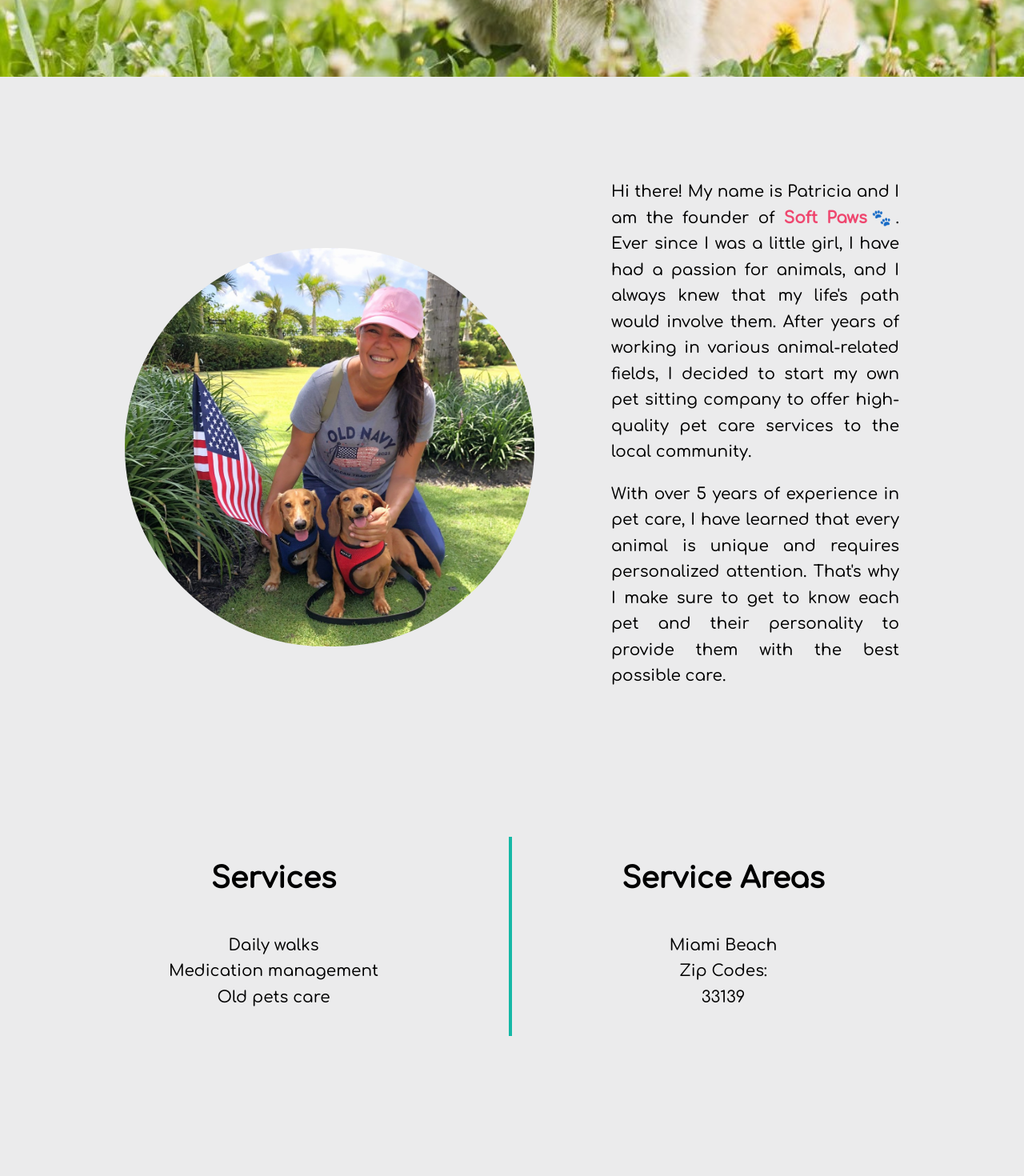
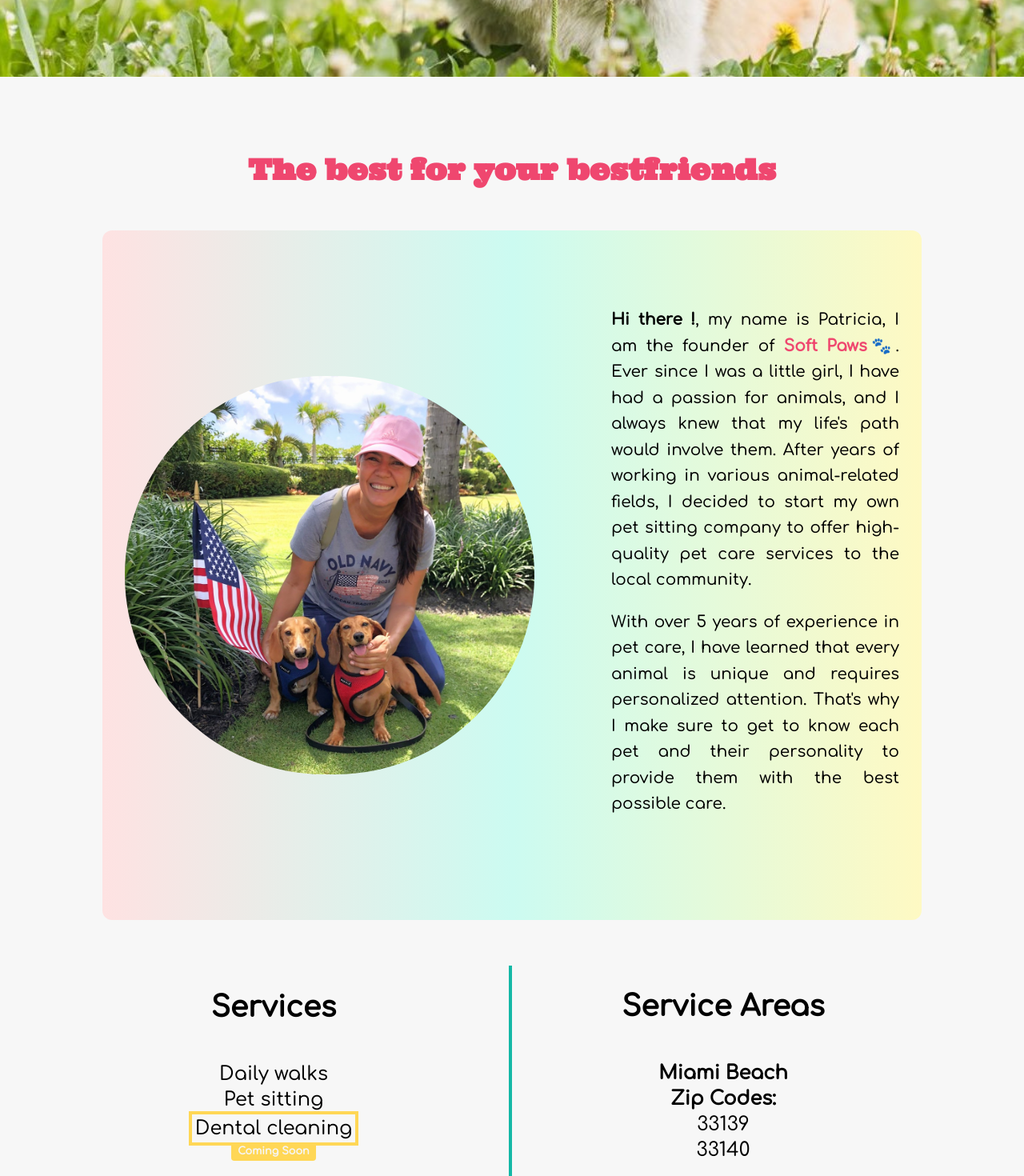
Before and after one commit to eme-eleuce/pet-care, a Next.js app: page / in a window 1280 px wide. Shown: the part 760-2230 px from the top of the page at 80% size. Built offline with nearby package versions, Linux system fonts and the light colour scheme.

Commit message:
my changes5

```diff
--- a/src/components/About.jsx
+++ b/src/components/About.jsx
@@ -4,23 +4,31 @@ import Logo1 from '../photos/foto1.jpg';
 
 const About = () => {
   return (
-    <div id='about' className="relative w-full  pb-7 md:pt-10 md:pb-4 mt-10">
-  <div className=" relative mx-auto md:mx-[8rem] flex px-7 md:py-24 py-[1rem] md:flex-row flex-col items-center">
+    <div id='about' className="relative w-full  pb-7 md:pt-10 md:pb-4 mt-10 ">
+      <h1 className='font-bold text-4xl mb-4 py-10 mt-6 text-center font-dos text-[#ef476f]'>
+    The best for your bestfriends
+  </h1>
+  <div>
+
+  <div className=" relative mx-auto md:mx-[8rem] flex px-7 md:py-24 py-[1rem] md:flex-row flex-col items-center bg-gradient-to-r from-red-100 via-teal-100 to-yellow-100 rounded-xl">
+
     <div className="lg:max-w-lg lg:w-full md:w-1/2 w-5/6 mb-10 md:mb-0">
     <Image src={Logo1} className='w-full h-full rounded-full' alt='/'/>
     </div>
-    <div className="lg:flex-grow md:w-1/2 lg:pl-24 md:pl-16 flex flex-col md:items-start md:text-left items-center text-center text-xl md:text-xl">
+    <div className="lg:flex-grow md:w-1/2 lg:pl-24 md:pl-16 flex flex-col md:items-start md:text-left items-center text-center text-xl md:text-xl ">
       {/*<h1 class="title-font sm:text-4xl text-3xl mb-4 font-medium text-gray-900">Before they sold out
 
       </h1> */}
-      <p className="mb-5 leading-relaxed text-justify">Hi there! My name is Patricia and I am the founder of <a className='text-[#ef476f] font-extrabold'>Soft Paws</a>🐾. Ever since I was a little girl, I have had a passion for animals, and I always knew that my life&apos;s path would involve them. After years of working in various animal-related fields, I decided to start my own pet sitting company to offer high-quality pet care services to the local community. </p>
+      <p className="mb-5 leading-relaxed text-justify  "> <a className='font-bold'>Hi there !</a>, my name is Patricia, I am the founder of <a className='text-[#ef476f] font-extrabold'>Soft Paws</a>🐾. Ever since I was a little girl, I have had a passion for animals, and I always knew that my life&apos;s path would involve them. After years of working in various animal-related fields, I decided to start my own pet sitting company to offer high-quality pet care services to the local community. </p>
       <p className='mb-8 leading-relaxed text-justify'>With over 5 years of experience in pet care, I have learned that every animal is unique and requires personalized attention. That&apos;s why I make sure to get to know each pet and their personality to provide them with the best possible care.</p>
       <div className="flex justify-center">
         {/*<button class="inline-flex text-white bg-green-500 border-0 py-2 px-6 focus:outline-none hover:bg-green-600 rounded text-lg">Button</button>
         <button class="ml-4 inline-flex text-gray-700 bg-gray-100 border-0 py-2 px-6 focus:outline-none hover:bg-gray-200 rounded text-lg">Button</button> */}
+
       </div>
     </div>
   </div>
+</div>
 </div>
   )
 }
--- a/src/components/Footer.jsx
+++ b/src/components/Footer.jsx
@@ -5,10 +5,10 @@ import { ImWhatsapp } from 'react-icons/im';
 
 const Footer = () => {
   return (
-    <footer className="px-6 mt-8">
-  <div className="container px-10 py-8 mx-auto flex items-center sm:flex-row flex-col border-t-4 border-teal-500">
+    <footer className="px-4 md:px-6 mt-8">
+  <div className="container md:px-10 px-4 py-8 mx-auto flex items-center sm:flex-row flex-col border-t-4 border-teal-500">
 
-    <h1 className='flex text-2xl md:text-3xl md:ml-10 font-dos'>
+    <h1 className='flex text-2xl md:text-3xl md:ml-10 font-dos text-[#ef476f]'>
                         <Link href='/'>
                        SoftPaws PetCare🐾
                        </Link>
--- a/src/components/Hero.jsx
+++ b/src/components/Hero.jsx
@@ -59,6 +59,9 @@ const Hero = ({ slides }) => {
         );
     })}
     </div>
+    <div className='absolute justify-center text-center mt-[36rem] lg:mt-[34.5rem] md:mt-[34rem] text-[#f13a64] cursor-pointer font-dos text-3xl md:text-5xl'>
+    <a className="md:bg-[#f7f7f7] rounded-md text-center p-2">The best for your bestfriends</a>
+    </div>
     </div>
   );
 };
--- a/src/components/Mission.jsx
+++ b/src/components/Mission.jsx
@@ -23,15 +23,15 @@ const Mission = () => {
     </div>
   </div>
 </section>
-<div class="container  py-6 mx-auto items-center justify-center">
-<div class="flex text-center mb-16 items-center justify-center">
-<a href="#_" class="relative   inline-block  md:px-[7rem] px-20 md:py-8 py-6 overflow-hidden text-rose-600 rounded-lg  group">
-<span class="absolute top-0 left-0 w-[16rem] h-[16rem] -mt-10 -ml-6 transition-all duration-700 bg-[#EE4266] rounded-full blur-md ease"></span>
-<span class="absolute inset-0 w-full h-full transition duration-700 group-hover:rotate-180 ease">
-<span class="absolute bottom-0 left-0 w-[16rem] h-[16rem] -ml-7 bg-teal-500 rounded-full blur-md"></span>
-<span class="absolute bottom-0 right-0 w-[16rem] h-[16rem] -mr-20 bg-[#ffda61] rounded-full blur-md"></span>
+<div className="container  py-6 mx-auto items-center justify-center">
+<div className="flex text-center mb-16 items-center justify-center">
+<a href="#_" className="relative   inline-block  md:px-[7rem] px-20 md:py-8 py-6 overflow-hidden text-rose-600 rounded-lg  group">
+<span className="absolute top-0 left-0 w-[16rem] h-[16rem] -mt-10 -ml-6 transition-all duration-700 bg-[#EE4266] rounded-full blur-md ease"></span>
+<span className="absolute inset-0 w-full h-full transition duration-700 group-hover:rotate-180 ease">
+<span className="absolute bottom-0 left-0 w-[16rem] h-[16rem] -ml-7 bg-teal-500 rounded-full blur-md"></span>
+<span className="absolute bottom-0 right-0 w-[16rem] h-[16rem] -mr-20 bg-[#ffda61] rounded-full blur-md"></span>
 </span>
-<span class="relative text-white font-bold text-2xl">Book here</span>
+<span className="relative text-white font-bold text-2xl">Book here</span>
 </a>
     </div>
     </div>
--- a/src/components/Navbar.jsx
+++ b/src/components/Navbar.jsx
@@ -19,7 +19,7 @@ const Navbar = () => {
             <div className=' flex grow items-center justify-start'>
 
 
-                    <h1 className='flex text-2xl md:text-3xl md:ml-10 font-dos'>
+                    <h1 className='flex text-2xl md:text-3xl md:ml-10 font-dos text-[#f22b59]'>
                         <Link href='/'>
                        SoftPaws PetCare🐾
                        </Link>
--- a/src/components/Services.jsx
+++ b/src/components/Services.jsx
@@ -7,17 +7,29 @@ const Services = () => {
   <div className="container flex flex-wrap px-5 md:px-[5rem] py-4 mx-auto items-center justify-center">
     <div className="md:w-1/2 md:pr-12 md:py-8 md:border-r-4 md:border-b-0 border-teal-500 mb-10 md:mb-0 pb-10 border-b-4 pl-4 px-5 justify-center md:mt-0 mt-[5rem]">
       <h1 className=" text-4xl font-bold text-center mb-[3rem] ">Services</h1>
-      <p className="leading-relaxed text-center text-xl">Daily walks</p>
-      <p className="leading-relaxed text-center text-xl">Medication management</p>
-      <p className="leading-relaxed text-center text-xl">Old pets care</p>
+      <p className="leading-relaxed text-center text-xl md:text-2xl">Daily walks</p>
+      <p className="leading-relaxed text-center text-xl md:text-2xl">Pet sitting</p>
+      <p className="leading-relaxed text-center text-xl md:text-2xl md:mt-1">
+      <a className='border-4 border-[#ffd756] p-1'>
+      Dental cleaning
+      </a>
+
+      </p>
+      <p className="leading-relaxed text-center text-xl md:text-2xl mt-[-0.4rem]">
+      <span
+    className="inline-block whitespace-nowrap rounded-b bg-[#ffd756] px-[0.65em] pb-[0.40em] pt-[0.35em] text-center align-baseline text-[0.80rem] font-bold leading-none text-[#f5f5f7]"
+    >Coming Soon</span
+  >
+      </p>
 
 
     </div>
     <div className="md:w-1/2 md:pr-12 md:py-8 mb-10 md:mb-0 pb-10  pl-4 px-5">
       <h1 className=" text-4xl font-bold text-center mb-[3rem] ">Service Areas</h1>
-      <p className=" text-center leading-relaxed text-xl">Miami Beach </p>
-      <p className=" text-center leading-relaxed text-xl">Zip Codes:</p>
-      <p className=" text-center leading-relaxed text-xl">33139 </p>
+      <p className=" text-center leading-relaxed text-xl md:text-2xl font-semibold">Miami Beach </p>
+      <p className=" text-center leading-relaxed text-xl md:text-2xl font-semibold">Zip Codes:</p>
+      <p className=" text-center leading-relaxed text-xl md:text-2xl">33139 </p>
+      <p className=" text-center leading-relaxed text-xl md:text-2xl">33140 </p>
 
 
 
--- a/src/styles/globals.css
+++ b/src/styles/globals.css
@@ -2,10 +2,19 @@
 @tailwind components;
 @tailwind utilities;
 
+@layer utilities {
+    .animation-delay-2000 {
+      animation-delay: 2s;
+    }
+    .animation-delay-4000 {
+      animation-delay: 4s;
+    }
+  }
+
 html {
 
 
-    background-color: #ebebec;
+    background-color: #f7f7f7;
     scroll-behavior: smooth;
     font-family: 'Comfortaa', cursive;
     ;
--- a/tailwind.config.js
+++ b/tailwind.config.js
@@ -9,7 +9,26 @@ module.exports = {
     "./src/**/*.{js,ts,jsx,tsx}",
   ],
   theme: {
-    extend: {},
+    extend: {animation: {
+      blob: "blob 7s infinite",
+    },
+    keyframes: {
+      blob: {
+        "0%": {
+          transform: "translate(0px, 0px) scale(1)",
+        },
+        "33%": {
+          transform: "translate(30px, -50px) scale(1.1)",
+        },
+        "66%": {
+          transform: "translate(-20px, 20px) scale(0.9)",
+        },
+        "100%": {
+          transform: "tranlate(0px, 0px) scale(1)",
+        },
+      },
+    },
+  },
   },
   plugins: [],
 }
```
